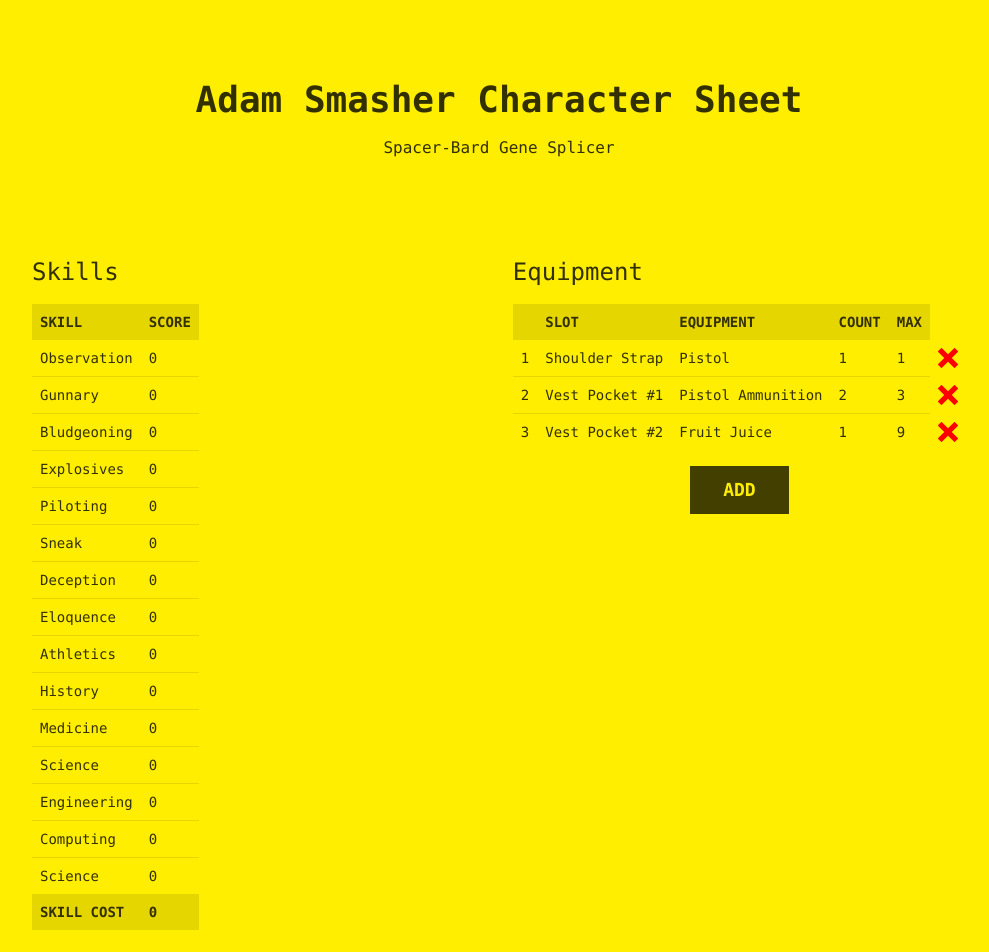
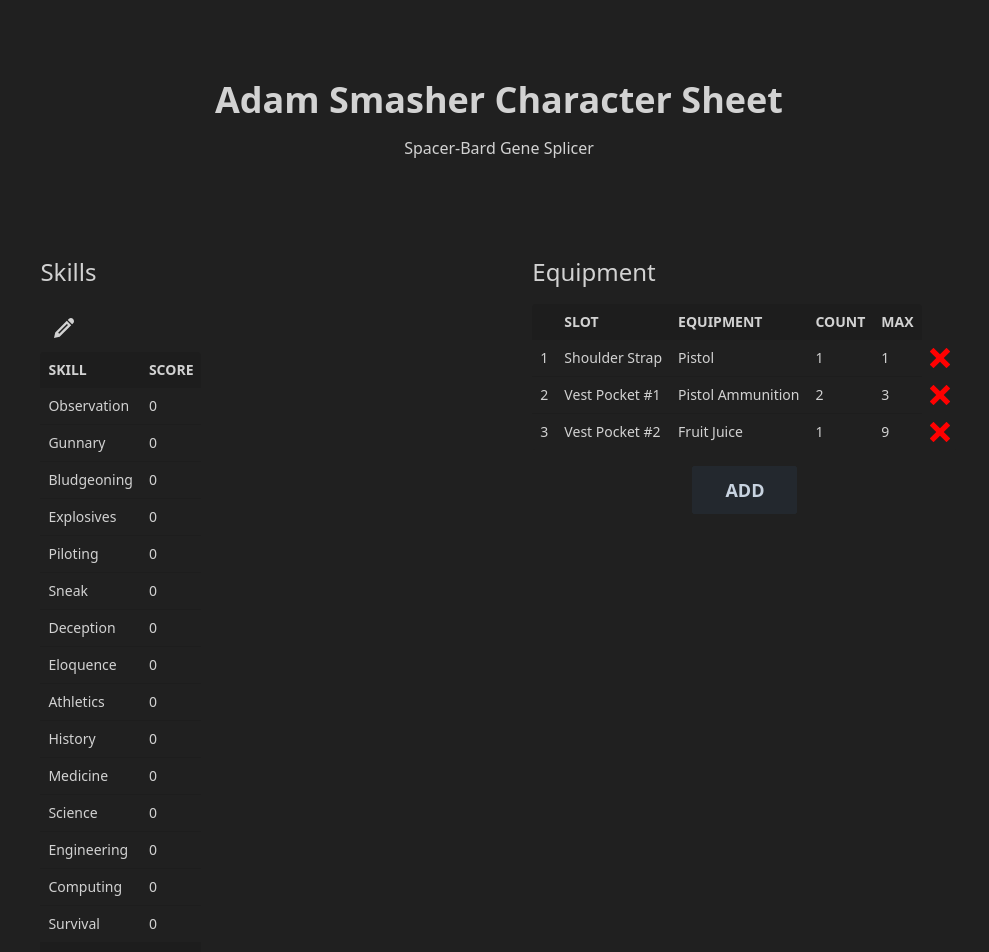
Before and after one commit to mytinycloud/caltrops, a React (Create React App) app in the folder char-sheet/: page / in a window 1280 px wide. Shown: the top 952 px of the page, without its empty margins (141-1130 px from the left). Before the commit the page ends 930 px from the top, so only its background shows below. Built offline with nearby package versions, Linux system fonts and the light colour scheme.

Commit message:
Get skill table working

```diff
--- /dev/null
+++ b/char-sheet/src/components/PointEntryBox.jsx
@@ -0,0 +1,44 @@
+import React from 'react'
+
+
+
+/*
+ * Point entry box
+ * This displays and allows editing of a single value
+ */
+function PointEntryBox({value, setValue, isEditable=false, min=0, max=9}) {
+  if (isEditable)
+  {
+    return (
+      <table>
+        <tr>
+          <td>
+            <button
+              className='btn btn-accent btn-square btn-xs'
+              disabled={value > min ? "" : "disabled"}
+              onClick={()=>setValue(value-1)}>
+              <b>-</b>
+            </button>
+          </td>
+          <td>
+            {value}
+          </td>
+          <td>
+            <button
+              className='btn btn-accent btn-square btn-xs'
+              disabled={value < max ? "" : "disabled"}
+              onClick={()=>setValue(value+1)}>
+              <b>+</b>
+            </button>
+          </td>
+        </tr>
+      </table>
+    )
+  }
+  else
+  {
+    return value;
+  }
+}
+
+export default PointEntryBox
--- a/char-sheet/src/components/SkillTable.jsx
+++ b/char-sheet/src/components/SkillTable.jsx
@@ -1,5 +1,9 @@
-import React from 'react'
+import React, {useState} from 'react'
 import { totalSkillCost } from '../lib/caltrops'
+import { modifyObject } from '../lib/util'
+import PointEntryBox from './PointEntryBox'
+
+import {ImPencil, ImLock} from 'react-icons/im'
 
 /*
  * Skill table.
@@ -8,9 +12,19 @@ import { totalSkillCost } from '../lib/caltrops'
 
 function SkillTable({skills, scores, setScores}) {
   let totalCost = totalSkillCost(scores)
+  const [isEditing, setisEditing] = useState(false)
+
   return (
     <div  className=''>
       <h2 className='text-2xl my-4'>Skills</h2>
+
+      <button className='btn btn-ghost btn-square btn-md' onClick={() => setisEditing(!isEditing)}>
+      { isEditing
+        ? <ImLock size={20} ></ImLock>
+        : <ImPencil size={20} ></ImPencil>
+      }
+      </button>
+
       <table className="table table-compact">
         <thead>
           <tr className='px-2'>
@@ -23,7 +37,13 @@ function SkillTable({skills, scores, setScores}) {
             return(
               <tr className='hover' >
                 <td>{s.name}</td>
-                <td>{scores[s.name] ?? 0}</td>
+                <td>
+                  <PointEntryBox
+                    value={scores[s.name] ?? 0}
+                    setValue={(v) => {setScores(modifyObject(scores, s.name, v))}}
+                    isEditable={isEditing}
+                  ></PointEntryBox>
+                </td>
               </tr>
           )})}
         </tbody>
--- a/char-sheet/src/data/airlocks.js
+++ b/char-sheet/src/data/airlocks.js
@@ -1,7 +1,7 @@
 
 export const airlockRuleset = {
     name: 'Airlocks',
-    theme: 'cyberpunk',
+    theme: 'business',
     skills: [
         {
             name: 'Observation',
@@ -60,7 +60,7 @@ export const airlockRuleset = {
             description: '',
         },
         {
-            name: 'Science',
+            name: 'Survival',
             description: '',
         },
     ],
--- a/char-sheet/src/lib/util.js
+++ b/char-sheet/src/lib/util.js
@@ -2,3 +2,10 @@
 export function setTheme(theme) {
     document.documentElement.setAttribute("data-theme", theme);
 }
+
+/*
+ * Returns a new object by cloning the source object and then inserting the specified key
+ */
+export function modifyObject(src_obj, key, value) {
+    return { ...src_obj, [key]: value }
+}
--- a/char-sheet/src/pages/ParentalAdvisory.jsx
+++ b/char-sheet/src/pages/ParentalAdvisory.jsx
@@ -2,7 +2,7 @@ import React, { useState, useEffect } from 'react'
 import { airlockRuleset } from '../data/airlocks'
 import Table from '../components/Table'
 import SkillTable from '../components/SkillTable'
-import { setTheme } from '../lib/util'
+import { setTheme, modifyObject } from '../lib/util'
 
 /*
   - Top level parent component responsible for all state management
@@ -48,7 +48,7 @@ function ParentalAdvisory() {
         <SkillTable
           skills={rules.skills}
           scores={sheet.skills}
-          setScores={(scores) => {}}
+          setScores={(scores) => {setSheet(modifyObject(sheet, 'skills', scores))}}
         />
         <Table
           title={'Equipment'}
```
